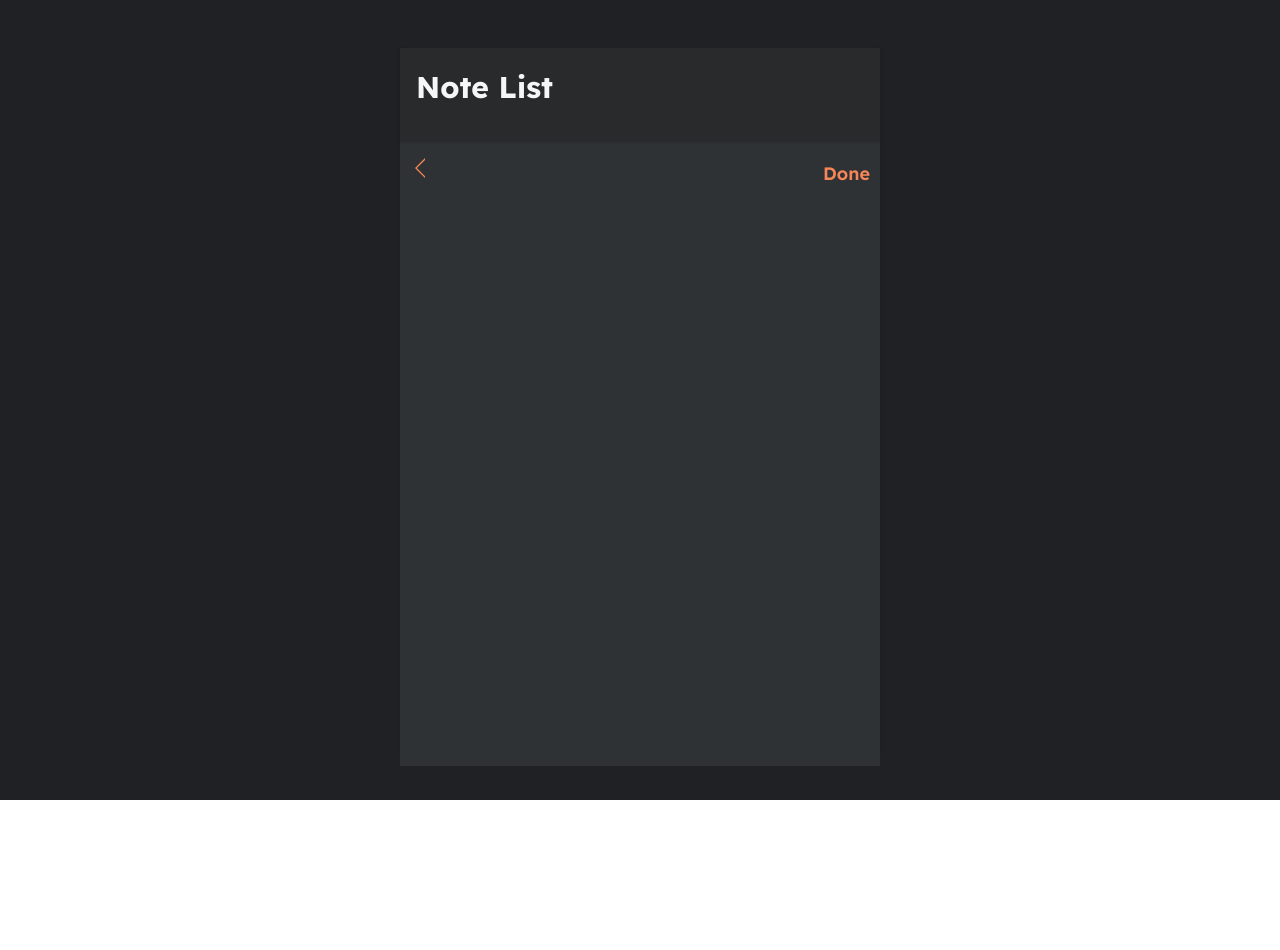
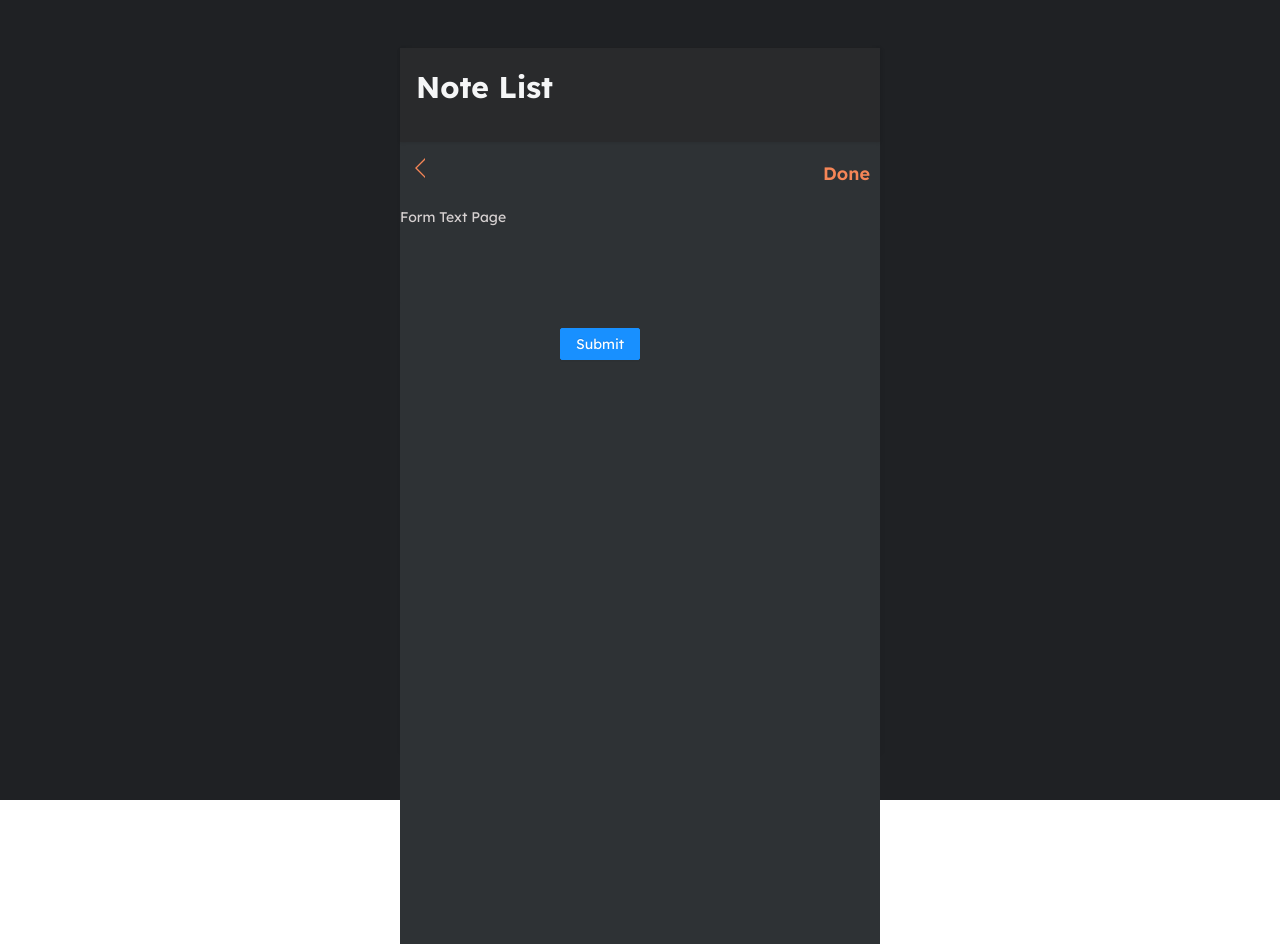
Before and after one commit to Hassan-Khan1/React-Django-NoteApp, a React (Create React App) app in the folder frontend/: page /notes/new in a window 1280 px wide. Before the commit the page ends 800 px from the top, so only its background shows below. Built offline with nearby package versions, Linux system fonts and the light colour scheme.

Commit message:
Working on Ant Form

```diff
--- a/frontend/src/pages/FormIdData/index.js
+++ b/frontend/src/pages/FormIdData/index.js
@@ -1,5 +1,5 @@
 import React, { useState, useEffect } from 'react'
-import { Input } from 'antd';
+import { Form, Input, Button, Checkbox } from 'antd';
 import { useParams } from "react-router-dom";
 
 //  components
@@ -10,15 +10,15 @@ import API from '../../services/API'
 
 const { TextArea } = Input;
 
-const NotePage = ({  history }) => {
+const NotePage = ({ history }) => {
   // const params = useParams();
   // const id = params.id;
   const { id } = useParams();
-  const [ data, setData ] = useState(null);
+  const [data, setData] = useState(null);
 
   useEffect(() => {
     getNote();
-  }, [ id ])
+  }, [id])
 
   const getNote = async () => {
     if (id === 'new') return
@@ -29,7 +29,7 @@ const NotePage = ({  history }) => {
     await API.post('/api/notes/create/', data);
   }
   const putNote = async () => {
-    await API.put(`/api/notes/${id}/update/`,data);
+    await API.put(`/api/notes/${id}/update/`, data);
     // await API.put('/api/notes/' + id + '/update/', data);
   }
   const deleteNote = async () => {
@@ -50,17 +50,41 @@ const NotePage = ({  history }) => {
     history.push('/');
   }
 
+  // const onSubmit = (values) => {
+  //   setData(values);
+  //   history.push('/');
+  // };
+  console.log('data....',data)
+
   return (
     <div className='note'>
+
       <div className='note-header'>
-        <h3><ArrowLeft onClick={ handleSubmit}  /></h3>
-        {id !== 'new' ? (
-          <button onClick={ deleteNote }>DELETE</button>
-        ) : (
-          <button onClick={ handleSubmit } >Done</button>
-        )}
+
+          <h3><ArrowLeft onClick={handleSubmit} /></h3>
+          {id !== 'new' ? (
+            <button onClick={deleteNote}>DELETE</button>
+          ) : (
+            <button onClick={handleSubmit} >Done</button>
+          )}
+
       </div>
-      <textarea onChange={(e) => { setData(({  ...data, 'body': e.target.value })) }} defaultValue={ data?.body}></textarea>
+      <label>Form Text Page</label>
+
+      <Form onFinish={ handleSubmit } initialValues={{ username:[data?.body]  }} >
+        <Form.Item
+        name="username"
+        rules={[{ required: true, message: 'Please input your username!' }]}
+      >
+        <Input.TextArea onChange={(e) => { setData(({ ...data, 'body': e.target.value })) }}/>
+      </Form.Item>
+      <Form.Item wrapperCol={{ offset: 8, span: 16 }}>
+        <Button type="primary" htmlType="submit">
+          Submit
+        </Button>
+      </Form.Item>
+      </Form>
+      <textarea onChange={(e) => { setData(({ ...data, 'body': e.target.value })) }} defaultValue={data?.body}></textarea>
       {/* <TextArea rows={4} onChange={(e) => { setData(({ ...data, 'body': e.target.value })) }} defaultValue={ data?.body} /> */}
     </div>
   )
```
Also changed, not shown: 1 other file (tests, documents, lock files or other folders).
